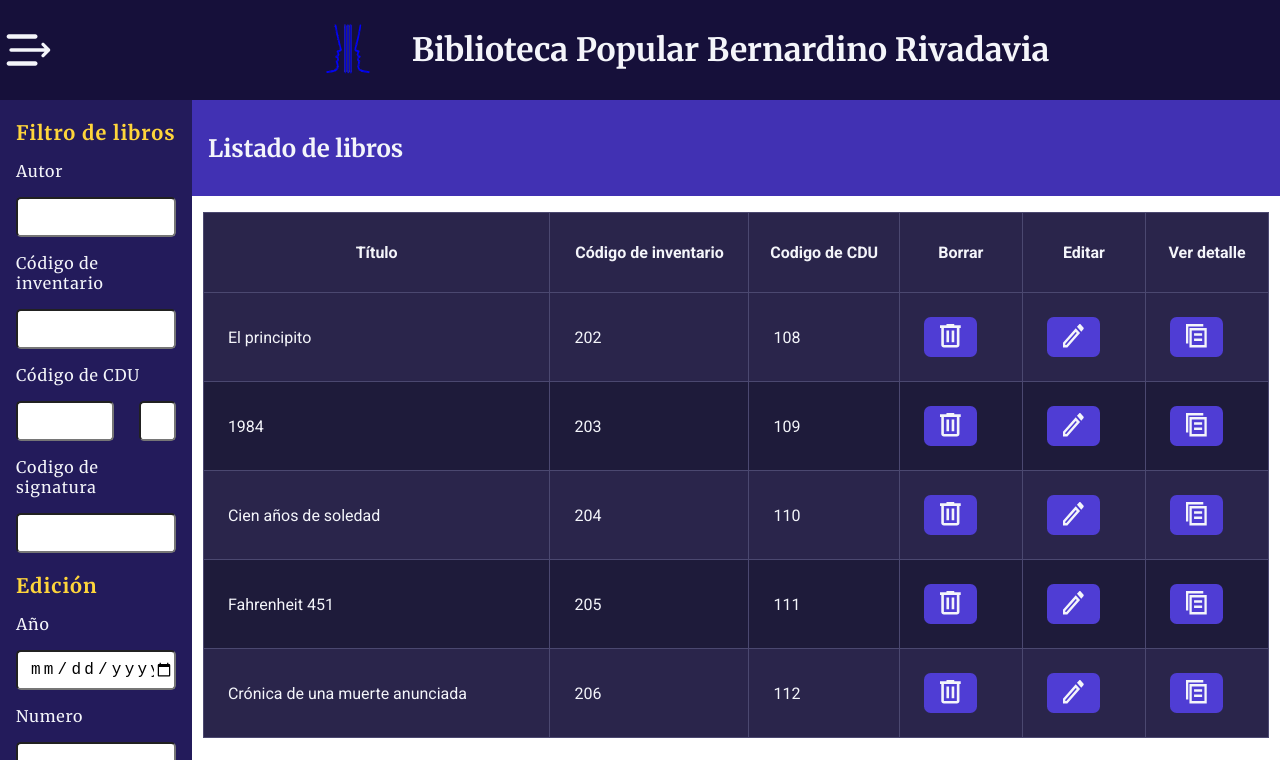
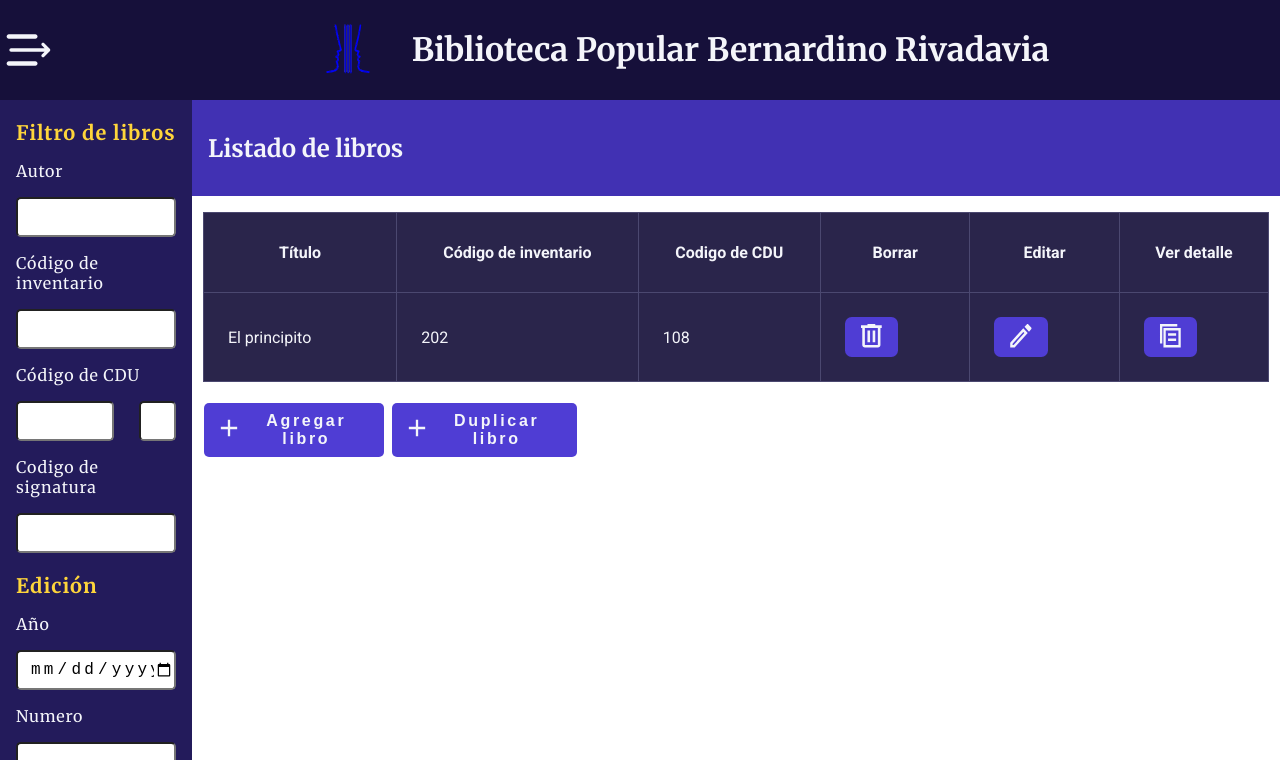
Before and after one commit to RolandoKirina/PPSLibraryBernardinoRivadavia, a React (Vite) app: page /books in a window 1280 px wide. Shown: the top 760 px of the page. Built offline with nearby package versions, Linux system fonts and the light colour scheme.

Commit message:
adding delete visible in book section and other things

```diff
--- a/src/components/generic/GenericForm/GenericForm.jsx
+++ b/src/components/generic/GenericForm/GenericForm.jsx
@@ -104,7 +104,7 @@ export default function GenericForm({ fields, onSubmit, title, children }) {
         </div>
 
         <div className="generic-btn-save">
-          <button onClick={() => onSubmit(formState)} alt="Guardar">
+          <button onClick={() => onSubmit(formState)} alt="Guardar" >
             <img src={SaveIcon} />
             Guardar
           </button>
--- a/src/components/popup-table/PopUp2.jsx
+++ b/src/components/popup-table/PopUp2.jsx
@@ -10,22 +10,28 @@ export default function PopUp({ title, className, onClick,children,variant}) {
 
 
   const [visible, setVisible] = useState(false);
-
+    const [exiting, setExiting] = useState(false);
 
    useEffect(() => {
     const timer = setTimeout(() => setVisible(true), 10); // delay pequeño para permitir el trigger de la animación
     return () => clearTimeout(timer);
   }, []);
 
+    const handleClose = () => {
+        setExiting(true);
+        setTimeout(() => {
+          onClick(); // Este es tu setPopUpX(false)
+        }, 300); // Tiempo que coincida con tu animación CSS
+      };
 
   const variantClass = variant === "delete" ? "titlepopup-delete" : "";
   return (
     <>
     <div className={`popup`}>
-    <div className={`bordepopup ${className} ${visible ? 'popup-visible' : ''}`}>
+   <div className={`bordepopup ${className} ${visible ? 'popup-visible' : ''} ${exiting ? 'popup-exit' : ''}`}>
         <div className={`titlepopup2 ${variantClass}`}>
           <h1 className="titlepopuph1">{title}</h1>
-           <button className='edit-form-close-btn' onClick={onClick}><img src={ClosePopupImg}/></button>
+           <button className='edit-form-close-btn'  onClick={handleClose}><img src={ClosePopupImg}/></button>
         </div>
          <div>
           {children}
--- a/src/components/popup-table/popup.css
+++ b/src/components/popup-table/popup.css
@@ -62,6 +62,17 @@
 .bordepopup{
   border: 1px solid var(--black);
   box-shadow: -2px 1px 6px 0px rgba(0,0,0,0.75);
+
+}
+
+.bordepopup.popup-visible {
+  opacity: 1;
+  transform: scale(1);
+}
+
+.bordepopup.popup-exit {
+  opacity: 0;
+  transform: scale(0.95);
 }
 
 .titlepopup2{
--- /dev/null
+++ b/src/data/mocks/books.js
@@ -0,0 +1,41 @@
+export const books = [
+
+    {
+    id: 1,
+    title: 'El principito',
+    code_inventory: 202,
+    codeCDU: 108,
+    editorial:'Planeta',
+    nro_edition: 1,
+    traductor:"javier ondicol",
+    pages: 3,
+    cod_clas: 37,
+    cod_rcdu:-4,
+    number_of_copies: 5,
+    notes: "lorem impsus",
+    type: 44,
+    cod_ling: "A 14",
+    authors:[
+            {
+                 id: 1,
+                name: "Antoine",
+                surname: "de Saint-Exupéry"
+            },
+            {
+                 id: 2,
+                name: "Otro",
+                surname: "Colaborador"
+            }
+    ],
+    id_supplier: 1,
+    invoice_number: 1232,
+    date_of_buy: "23/07/2004",
+    loss_date: "23/07/2008",
+    lost_partner_number: 1,
+    lost: true
+
+
+    // place_edition
+    //ubication
+    }
+];
--- a/src/pages/BookSection/BookSection.css
+++ b/src/pages/BookSection/BookSection.css
@@ -77,3 +77,13 @@
   height: auto;
   max-height: 100vh;
 }
+
+
+.fade-popup {
+  opacity: 1;
+  transition: opacity 0.3s ease-in-out;
+}
+
+.fade-popup.closing {
+  opacity: 0;
+}
--- a/src/pages/BookSection/BookSection.jsx
+++ b/src/pages/BookSection/BookSection.jsx
@@ -14,21 +14,20 @@ import {BookDetail} from '../../data/book/BookDetail.js';
 import GenericSection from '../../components/generic/GenericSection/GenericSection.jsx';
 import BookButtons from '../../components/BookButtons/BookButtons.jsx';
 import ShowDetails from '../../components/generic/ShowDetails/ShowDetails.jsx';
-
+import {books }from '../../data/mocks/books.js';
+import{ useEntityManager} from '../../hooks/useEntityManager.js';
 const BookSection = () => {
 
-  const [PopUpEditBook,setPopupEditBook]=useState(false);
-  const [PopUpAddBook,setPopupAddBook]=useState(false);
-  const [PopUpDeleteBook,setPopUpDeleteBook]=useState(false);
-  const [PopUpDuplicateBook,setPopUpDuplicateBook]=useState(false);
-  const [PopUpDetailBook,setPopUpDetailBook]=useState(false);
-  const books = [
-    { id: 1, title: 'El principito', code_inventory: 202, codeCDU: 108 },
-    { id: 2, title: '1984', title: '1984', code_inventory: 203, codeCDU: 109 },
-    { id: 3, title: 'Cien años de soledad', code_inventory: 204, codeCDU: 110 },
-    { id: 4, title: 'Fahrenheit 451', code_inventory: 205, codeCDU: 111 },
-    { id: 5, title: 'Crónica de una muerte anunciada', code_inventory: 206, codeCDU: 112 }
-  ];
+
+  const [selectedItem, setSelectedItem] = useState(null);
+  const [PopUpEdit,setPopupEdit]=useState(false);
+  const [PopUpAdd,setPopupAdd]=useState(false);
+  const [PopUpDeleteBook,setPopUpDelete]=useState(false);
+  const [PopUpDuplicate,setPopUpDuplicate]=useState(false);
+  const [PopUpDetail,setPopUpDetail]=useState(false);
+
+
+  const {items,getItem,createItem,updateItem,deleteItem} = useEntityManager(books, "books");
 
   const columns = [
     { header: 'Título', accessor: 'title' },
@@ -38,7 +37,12 @@ const BookSection = () => {
       header: 'Borrar',
       accessor: 'delete',
       render: (_, row) => (
-        <button className="button-table"onClick={() => setPopUpDeleteBook(true)}>
+        <button className="button-table"
+          onClick={() => {
+            setPopUpDelete(true)
+            setSelectedItem(row)
+        }}>
+
           <img src={DeleteIcon} alt="Borrar" />
         </button>
       )
@@ -48,7 +52,13 @@ const BookSection = () => {
       accessor: 'edit',
 
       render: (_, row) => (
-        <button className="button-table"  onClick={() => setPopupEditBook(true)}>
+        <button className="button-table"
+        onClick={() =>{
+          setPopupEdit(true)
+          setSelectedItem(row)
+          }}
+
+       >
           <img src={EditIcon} alt="Editar" />
         </button>
       )
@@ -69,8 +79,14 @@ const BookSection = () => {
         key: 'deletePopup',
         title: 'Borrar Libro',
         className: 'delete-size-popup',
-        content: <PopUpDelete title="Libro"/>,
-        close: () => setPopUpDeleteBook(false),
+        content: <PopUpDelete
+                  title={"Ítem"}
+                  onConfirm={() => {
+                    deleteItem(selectedItem.id);
+                    setPopUpDelete(false);
+                  }}
+                      closePopup={() => setPopUpDelete(false)}/>,
+        close: () => setPopUpDelete(false),
         condition: PopUpDeleteBook,
         variant: 'delete'
     },
@@ -79,41 +95,58 @@ const BookSection = () => {
       title: 'Editar Libro',
       className: 'popup-container',
       content: <FormEditBook/>,
-      close: () => setPopupEditBook(false),
-      condition: PopUpEditBook
+      close: () => setPopupEdit(false),
+      condition: PopUpEdit
     },
     {
       key: 'AddPopup',
       title: 'Agregar Libro',
       className: 'popup-container',
       content: <FormAddBook/>,
-      close: () => setPopupAddBook(false),
-      condition: PopUpAddBook
+      close: () => setPopupAdd(false),
+      condition: PopUpAdd
     },
     {
-      key: 'DuplicatePopUp',
-      title: 'Duplicar Libro',
-      content: <GenericForm fields={duplicateBook} onSubmit={(data) => console.log('Formulario enviado:', data)}/>,
-      close: () => setPopUpDuplicateBook(false),
-      condition: PopUpDuplicateBook
-    },
-    {
+    key: 'DuplicatePopUp',
+    title: 'Duplicar Libro',
+    className: 'fade-popup',
+    content: (
+      <GenericForm
+        fields={duplicateBook}
+        onSubmit={(data) => {
+          duplicateBooks(data);
+          setPopUpDuplicate(false);
+        }}
+      />
+    ),
+    close: () => setPopUpDuplicate(false),
+    condition: PopUpDuplicate
+  },
+
+  {
       key: 'SeeDetail',
       title: 'Ver detalle',
       content: <ShowDetails isPopup={true} detailsData={BookDetail}/>,
-      close: () => setPopUpDetailBook(false),
-      condition: PopUpDetailBook
+      close: () => setPopUpDetail(false),
+      condition: PopUpDetail
     }
   ]
 
+  function duplicateBooks(data){
+    let bookData = getItem(data.id);
+     const maxId = Math.max(...items.map(b => b.id), 0);
+    const newId = maxId + 1;
+    const duplicatedBook = { ...bookData, id: newId };
+    createItem(duplicatedBook);
+  }
   return (
     <>
 
       <GenericSection title="Listado de libros" filters={<BookFilter/>}
-      columns={columns} data={books} popups={booksPopUp}
+      columns={columns} data={items} popups={booksPopUp}
       actions={
-          <BookButtons  addBook={() => setPopupAddBook(true)}
-                        duplicateBook={() => setPopUpDuplicateBook(true)}></BookButtons>
+          <BookButtons  addBook={() => setPopupAdd(true)}
+                        duplicateBook={() => setPopUpDuplicate(true)}></BookButtons>
       }
 
       ></GenericSection>
--- a/src/pages/PartnerSection/PartnerSection.jsx
+++ b/src/pages/PartnerSection/PartnerSection.jsx
@@ -10,7 +10,6 @@ import DetailsIcon from '../../assets/img/details-icon.svg';
 import { FormEditPartner } from '../../components/formeditpartner/FormEditPartner.jsx';
 
 import PopUpDelete from '../../components/deletebtnComponent/PopUpDelete.jsx';
-import FormAddBook from '../../components/FormAddBook/FormAddBook.jsx';
 import { useEntityManager } from '../../hooks/useEntityManager.js';
 import ShowDetails from '../../components/generic/ShowDetails/ShowDetails.jsx';
 export default function PartnerSection(){
@@ -24,13 +23,7 @@ export default function PartnerSection(){
 
 
 
-    const {
-      items,
-      getItem,
-      createItem,
-      updateItem,
-      deleteItem
-    } = useEntityManager(partners, "partners");
+    const {items,getItem,createItem,updateItem,deleteItem} = useEntityManager(partners, "partners");
 
 
      const [selectedItem, setSelectedItem] = useState(null);
@@ -57,7 +50,8 @@ export default function PartnerSection(){
           header: 'Borrar',
           accessor: 'delete',
           render: (_, row) => (
-            <button className="button-table"onClick={() => {
+            <button className="button-table"
+            onClick={() => {
             setPopUpDelete(true)
             setSelectedItem(row)
             }}>
@@ -70,7 +64,8 @@ export default function PartnerSection(){
         accessor: 'edit',
 
         render: (_, row) => (
-          <button className="button-table"  onClick={() =>{
+          <button className="button-table"
+          onClick={() =>{
           setPopupEdit(true)
           setSelectedItem(row)
           }}>
@@ -108,7 +103,6 @@ export default function PartnerSection(){
               onConfirm={() => {
                 deleteItem(selectedItem.id);
                 setPopUpDelete(false);
-                console.log(selectedItem.id)
               }}
               closePopup={() => setPopUpDelete(false)}
             />
@@ -131,7 +125,7 @@ export default function PartnerSection(){
             key: 'AddPopup',
             title: 'Agregar Socio',
             className: 'popup-container',
-            content: <FormAddBook/>,
+            //content: <FormAddBook/>,
             close: () => setPopUpAdd(false),
             condition: PopUpAdd
       },
```
